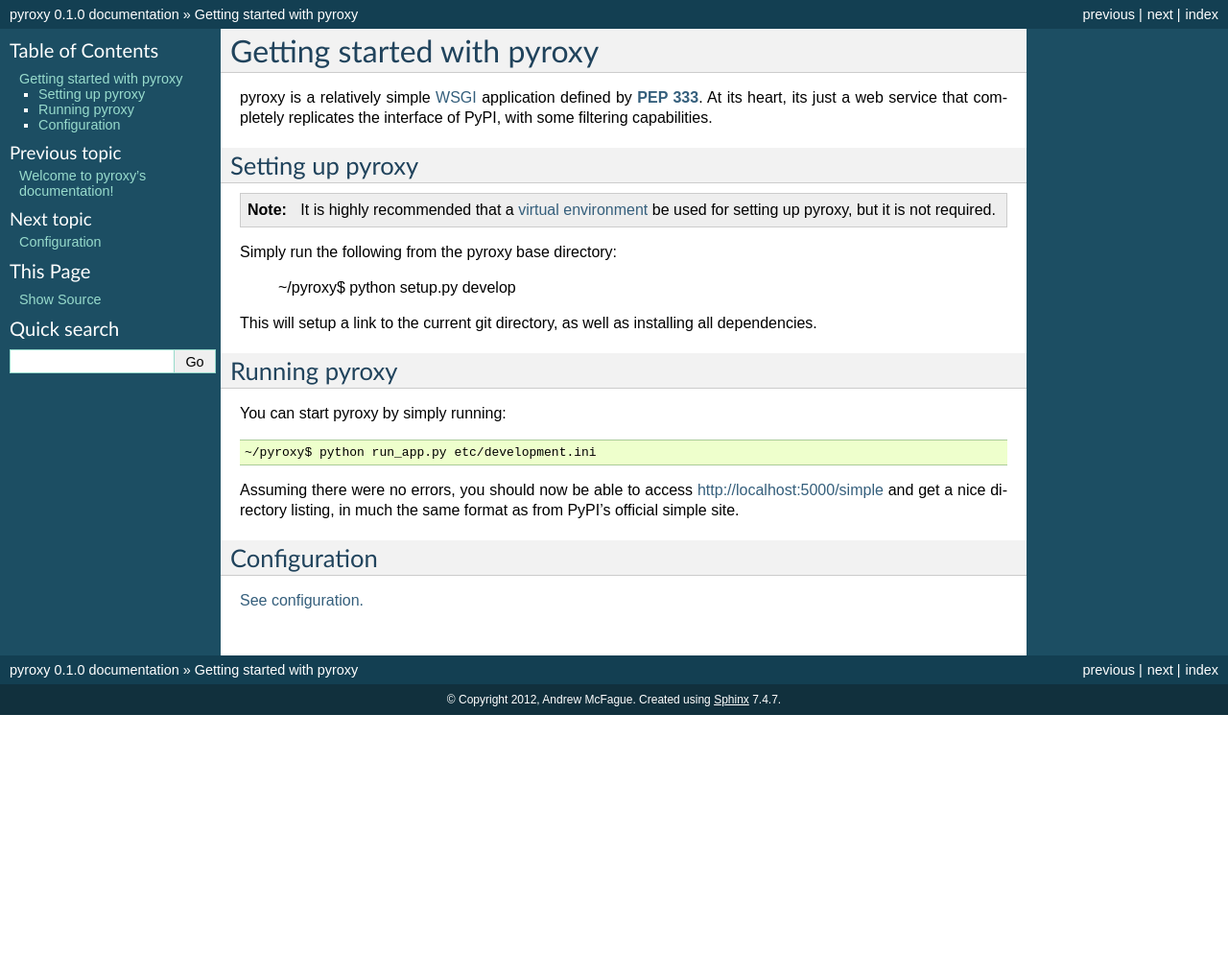
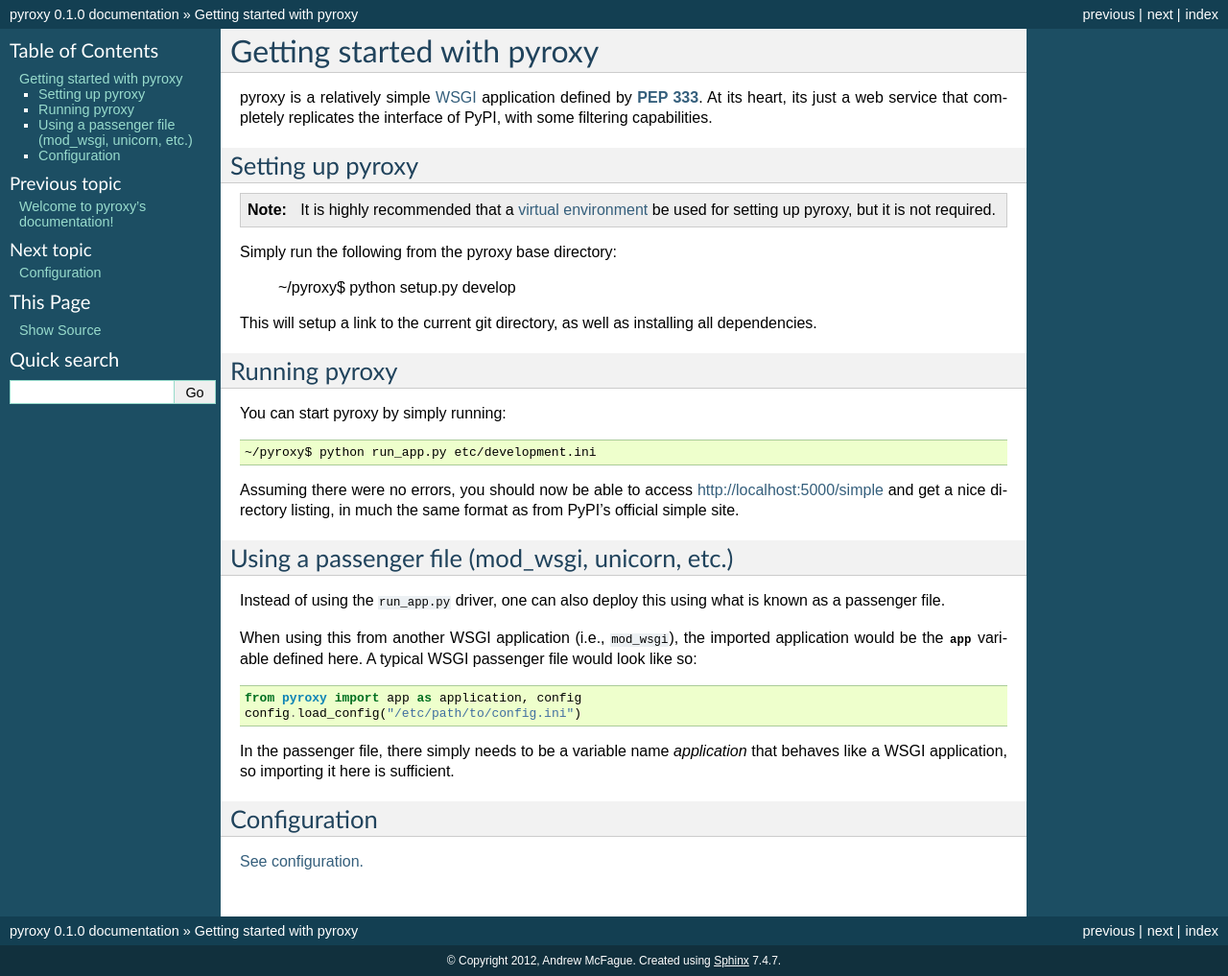
Before and after one commit to amcfague/pyroxy, a Sphinx documentation site: the page built from docs/narr/getting_started.rst, in a window 1280 px wide. Shown: the whole page at 96% size. Built offline with Sphinx 7.4.7, drawn with Linux system fonts in a browser that asks for light colours; cross-references to code outside the pages are shown as plain code; before the commit the page ends 900 px from its top, so only the background shows below that.

Commit message:
Moving the mod_wsgi documentation to the narrative docs

```diff
--- a/docs/narr/getting_started.rst
+++ b/docs/narr/getting_started.rst
@@ -36,6 +36,22 @@
 http://localhost:5000/simple and get a nice directory listing, in much the
 same format as from PyPI's official simple site.
 
+Using a passenger file (mod_wsgi, unicorn, etc.)
+------------------------------------------------
+
+Instead of using the :file:`run_app.py` driver, one can also deploy this using
+what is known as a passenger file.
+
+When using this from another WSGI application (i.e., :prog:`mod_wsgi`), the
+imported application would be the :data:`~pyroxy.app` variable defined here.  A
+typical WSGI passenger file would look like so::
+
+    from pyroxy import app as application, config
+    config.load_config("/etc/path/to/config.ini")
+
+In the passenger file, there simply needs to be a variable name `application`
+that behaves like a WSGI application, so importing it here is sufficient.
+
 Configuration
 -------------
 
```
Also changed, not shown: src/pyroxy/__init__.py (+0 -10 lines).
